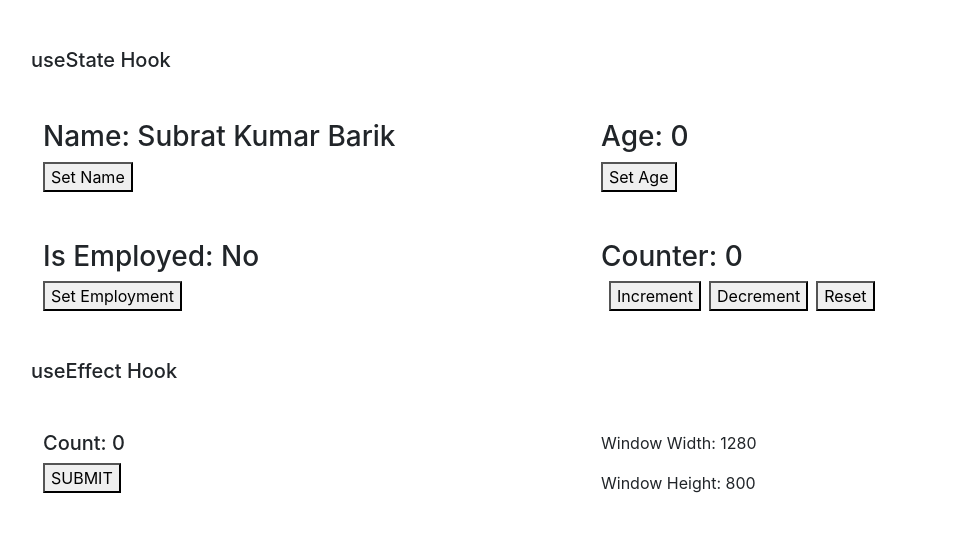
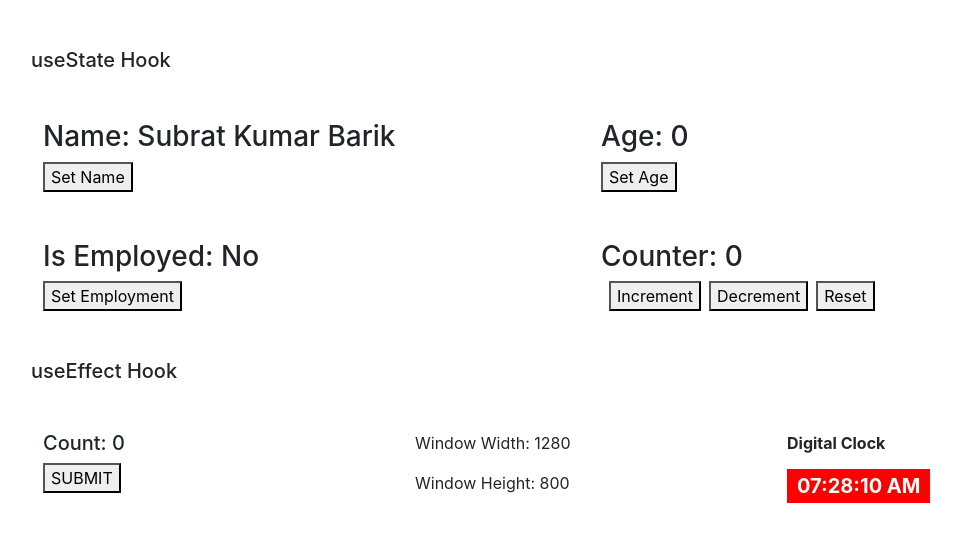
Before and after one commit to SubratBarik/2-hooks, a React (Create React App) app: page / in a window 1280 px wide. Shown: the top 542 px of the page, without its empty margins (51-1012 px from the left). Built offline with nearby package versions, Linux system fonts and the light colour scheme.

Commit message:
added a digital clock using useEffect

```diff
--- a/src/components/PracUseEffect.js
+++ b/src/components/PracUseEffect.js
@@ -5,6 +5,7 @@
     const [count, setCount] = useState(0);
     const [width, setWidth] = useState(window.innerWidth);
     const [height, setHeight] = useState(window.innerHeight);
+    const [time, setTime] = useState(new Date());
 
     useEffect(() => {
         document.title = `Count: ${count}`;
@@ -32,18 +33,47 @@
         setHeight(window.innerHeight);
     }
 
+    useEffect(() => {
+        const interValId = setInterval(() => {
+            setTime(new Date());
+        }, 1000);
+
+        return() => {
+            clearInterval(interValId);
+        }
+    }, []);
+
+    function formatTime(){
+        let hours = time.getHours();
+        const minutes = time.getMinutes();
+        const seconds = time.getSeconds();
+        const meridiem = hours >= 12 ? "PM" : "AM";
+
+        hours = hours % 12 || 12;
+
+        return `${padZero(hours)}:${padZero(minutes)}:${padZero(seconds)} ${meridiem}`;
+    }
+
+    function padZero(number){
+        return (number < 10 ? "0" : "") + number;
+    }
+
     return (
         <>
             <h5 className="mb-5">{props.title}</h5>
             <div className="container">
                 <div className="row">
-                    <div className="col-md-6">
+                    <div className="col-md-4">
                         <h5>Count: {count}</h5>
                         <button onClick={countBtn}>SUBMIT</button>
                     </div>
-                    <div className="col-md-6">
+                    <div className="col-md-4">
                         <p>Window Width: {width}</p>
                         <p>Window Height: {height}</p>
+                    </div>
+                    <div className="col-md-4">
+                        <p><strong>Digital Clock</strong></p>
+                        <span style={{background: "red", padding: "5px 10px", fontWeight: "bold", fontSize: "20px", color: "white"}}>{formatTime()}</span>
                     </div>
                 </div>
             </div>
```
